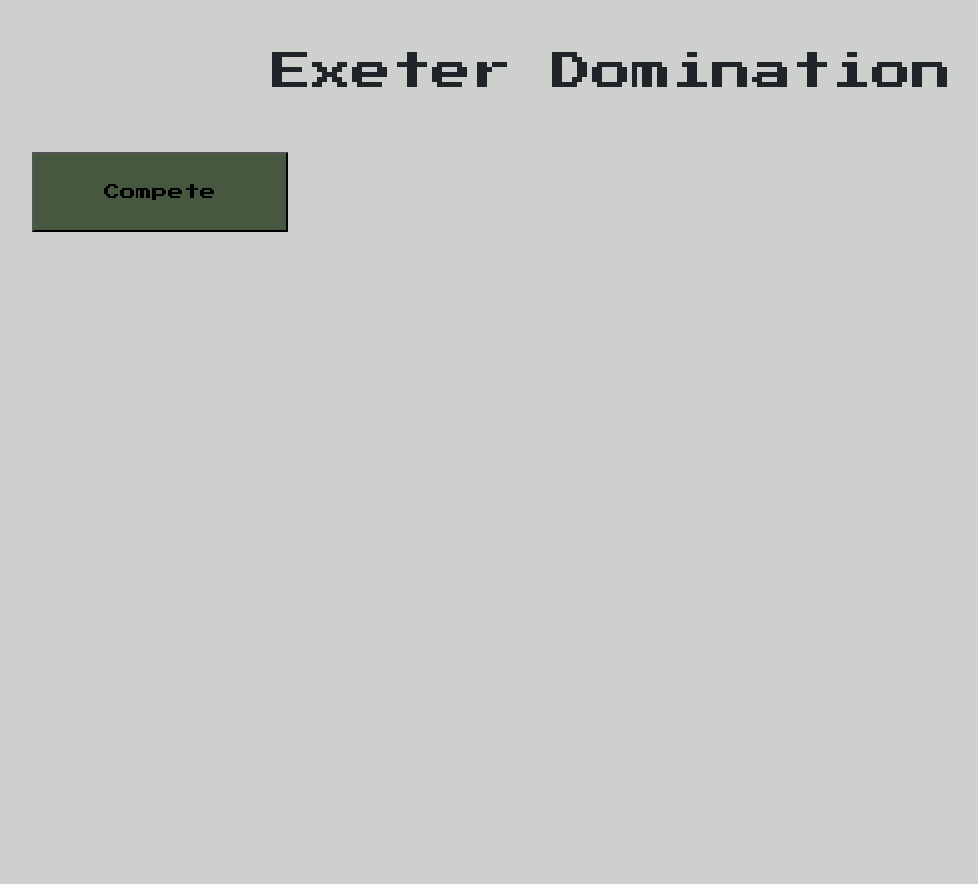
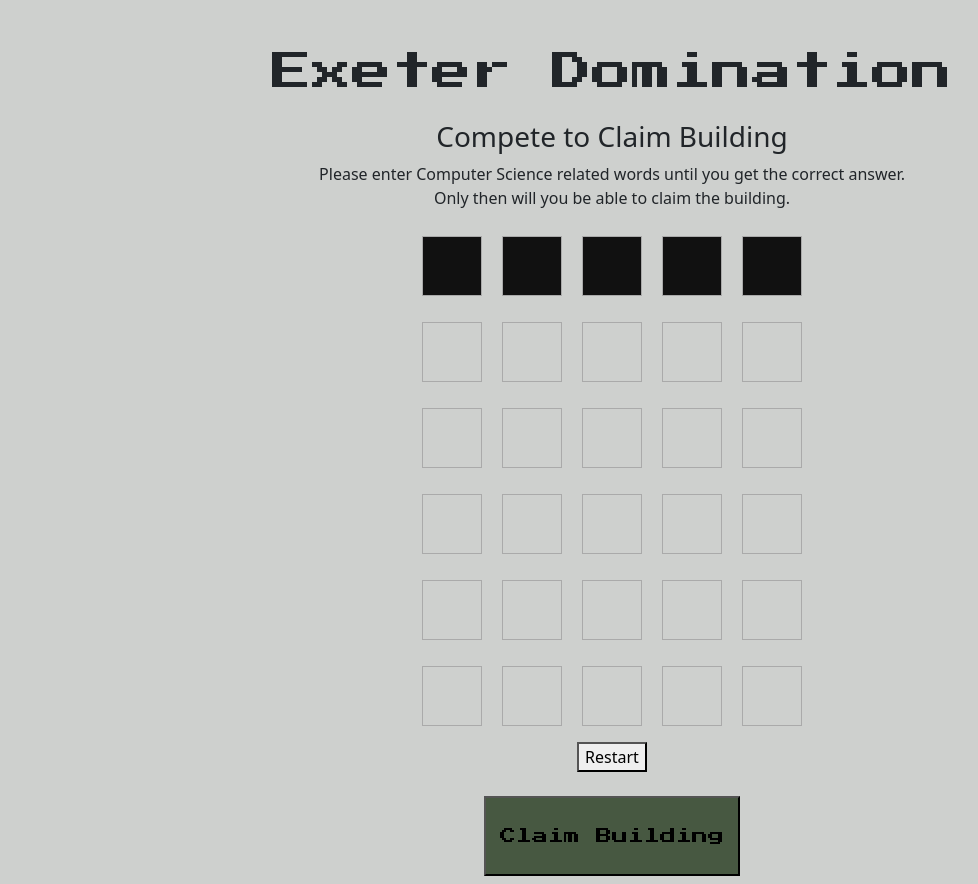
Before and after one commit to TreeveWhite/ecm2434-project, a Django app: page /play/game in a window 1280 px wide. Shown: the part 56-940 px from the top of the page, without its empty margins (28-1006 px from the left). Before the commit the page ends 288 px from the top, so only its background shows below. Run offline with Django 4.2, Linux system fonts and the light colour scheme; parts of the project's set-up code (start-up, migrations or seed data) failed here and were passed over.

Commit message:
Encorperated Scripts correctly

```diff
--- a/TheProject/exeterDomination/static/stylesheet.css
+++ b/TheProject/exeterDomination/static/stylesheet.css
@@ -68,14 +68,13 @@ html {
 .Codle{
     text-align: center;
 }
+
 #grid{
     color: white;
     text-align: center;
     text-transform: uppercase;
 }
-h1 {
-    font-size: 42px
-}
+
 .cell {
     width: 60px;
     height: 60px;
--- a/TheProject/exeterDomination/templates/exeterDomination/gamePage.html
+++ b/TheProject/exeterDomination/templates/exeterDomination/gamePage.html
@@ -31,14 +31,19 @@
             <h1 class="arcade-font h-5">Exeter Domination</h1>
         </div>
 
-        <div class="fluid-container p-5 d-flex flex-column justify-content-center">
-            <form action="/claim" method="get" class="justify-content-center">
-                <input type="submit" class="formButton arcade-font" value="Compete">
-            </form>
+        <div class="fluid-container p-3 d-flex flex-column justify-content-center">
+            <noscript id="no_script"></noscript>
+            <h3 class="Codle">Compete to Claim Building</h1>
+            <p class="Codle">Please enter Computer Science related words until you get the correct answer. <br> Only then will you be able to claim the building.</p>
+            <div id="grid"></div>
+            {% load static %}
+            <script src="{% static 'compSciWordle.js' %}"></script>
         </div>
 
-        <div class="fluid-container p-5 d-flex flex-column justify-content-center">
-            <script src="compSciWordle.js"></script>
+        <div class="d-flex p-2 flex-fill justify-content-center">
+            <form action="/claim" method="get" class="d-flex flex-column justify-content-center">
+                <input type="submit" class="formButton arcade-font" value="Claim Building">
+            </form>
         </div>
     </div>
 </body>
--- a/TheProject/exeterDomination/templates/exeterDomination/loginPage.html
+++ b/TheProject/exeterDomination/templates/exeterDomination/loginPage.html
@@ -38,7 +38,7 @@
 
     <div class="fluid-container p-5">
       <div class="d-flex flex-fill justify-content-center">
-        <form action="" method="post" class="justify-container-center">
+        <form action="" method="post">
           <label for="usrname"><b>Username: </b></label>
           <input type="text" placeholder="Enter Username" name="uname" required>
           <br><br>
```
Also changed, not shown: TheProject/exeterDomination/static/compSciWordle.js (renamed from TheProject/exeterDomination/templates/exeterDomination/compSciWordle.js).
